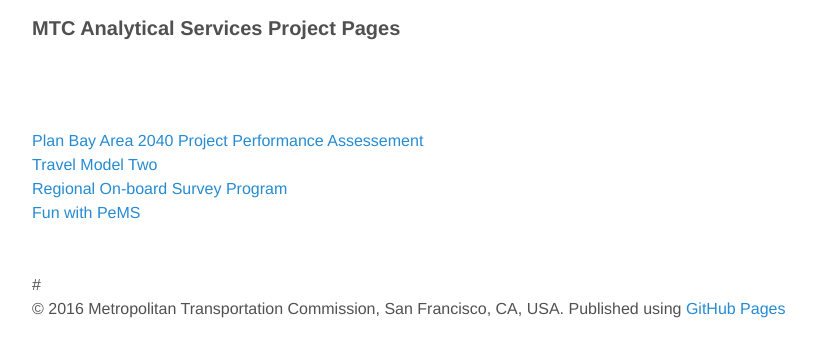
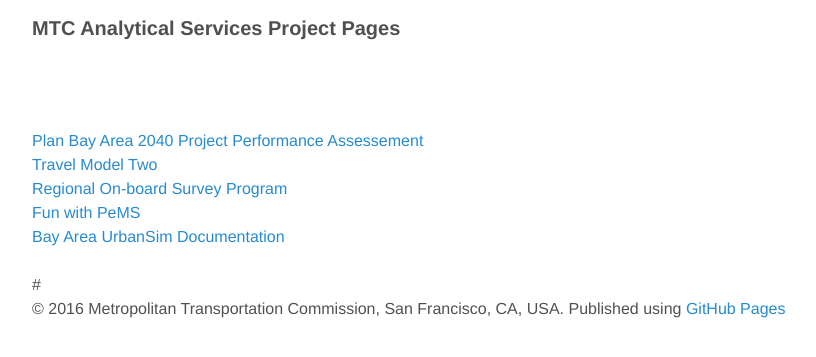
Before and after one commit to BayAreaMetro/modeling-website, a Jekyll site: the page built from index.html, in a window 1280 px wide. Shown: the top 357 px of the page, without its empty margins (144-960 px from the left). Built offline with Jekyll 4.4.1, drawn with Linux system fonts in a browser that asks for light colours; the list of posts is cut into pages by our own code.

Commit message:
added baus_docs

```diff
--- a/index.html
+++ b/index.html
@@ -12,6 +12,7 @@
 <br>
 <a href="/pems-typical-weekday">Fun with PeMS</a>
 <br>
+<a href="/baus_docs">Bay Area UrbanSim Documentation</a>
 <br>
 <br>
 #
```
